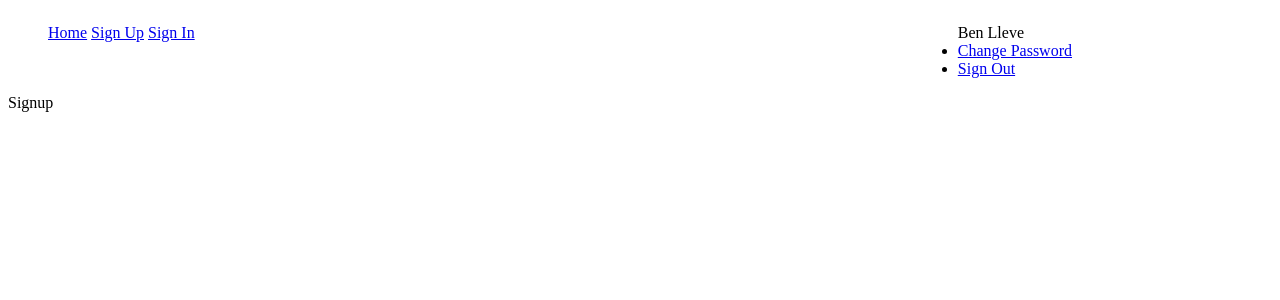
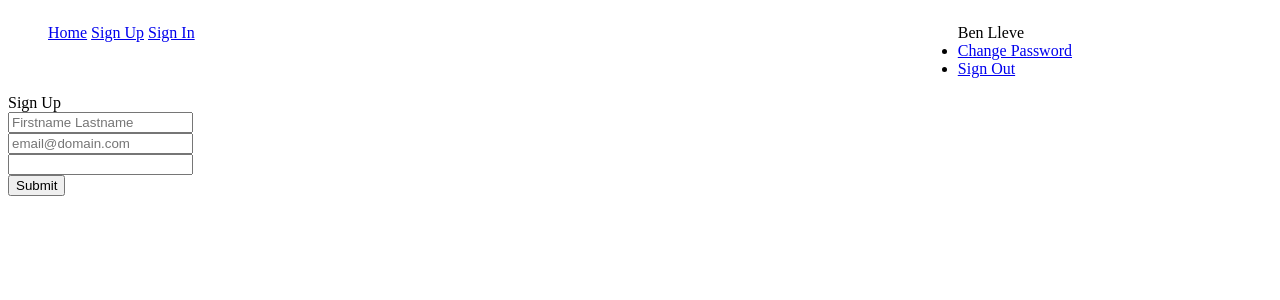
Before and after one commit to b3n10/cc-authentication-system-slim3, a PHP site: template resources/views/auth/signup.twig in a window 1280 px wide. Shown: the top 300 px of the page. Run offline with PHP 8.4, Linux system fonts and the light colour scheme; the template is opened without the code that fills it, so the values that code supplies are empty; some libraries are stand-ins or nearby versions.

Commit message:
Add form input

```diff
--- a/resources/views/auth/signup.twig
+++ b/resources/views/auth/signup.twig
@@ -1,5 +1,19 @@
 {% extends 'templates/app.twig' %}
 
 {% block content %}
-	Signup
+	<div class="div-signup">
+		<span>Sign Up</span>
+		<form class="form-signup" action="{{ path_for('auth.signup') }}" method="POST">
+			<div class="form-group">
+				<input id="name" type="text" name="name" placeholder="Firstname Lastname">
+			</div>
+			<div class="form-group">
+				<input id="email" type="email" name="email" placeholder="email@domain.com">
+			</div>
+			<div class="form-group">
+				<input id="password" type="password" name="password">
+			</div>
+			<button type="submit">Submit</button>
+		</form>
+	</div>
 {% endblock %}
```
